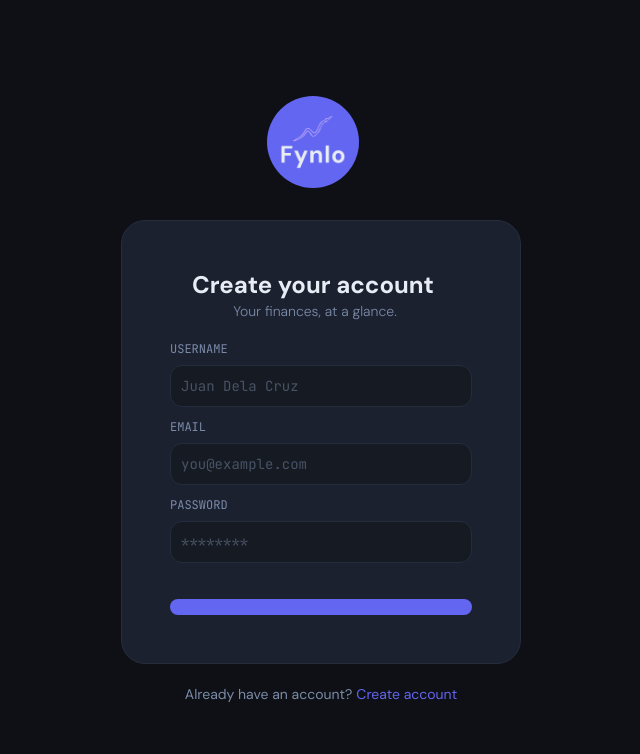
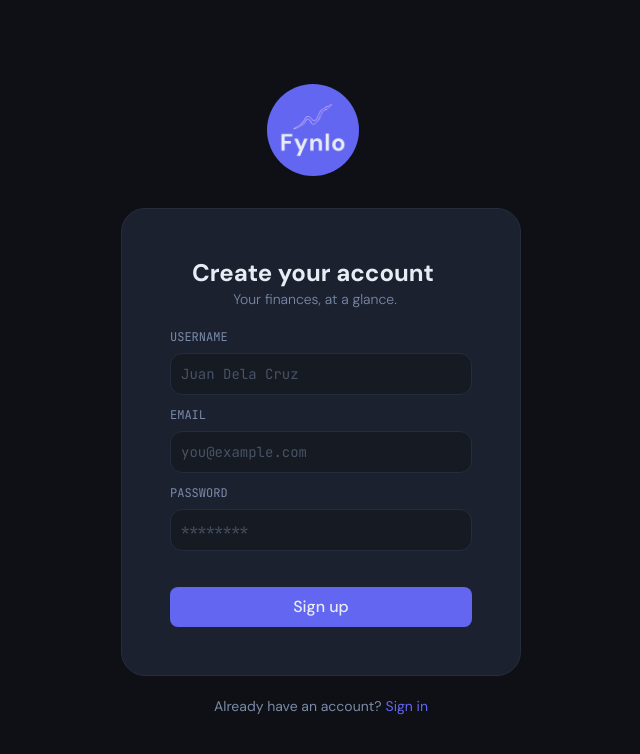
Before and after one commit to GemsLister/Fynlo, a React (Vite) app in the folder client/: page /register in a window 1280 px wide. Shown: the top 754 px of the page, without its empty margins (319-959 px from the left). Built offline with nearby package versions, Linux system fonts and the light colour scheme; no server answers.

Commit message:
feat(auth): integrate useRegister hook into RegisterPage

```diff
--- a/client/src/pages/auth/RegisterPage.tsx
+++ b/client/src/pages/auth/RegisterPage.tsx
@@ -1,9 +1,11 @@
 import { AuthForm } from "../../components/forms/AuthForm";
 import { AuthInputs } from "../../components/inputs/AuthInputs";
 import { AuthLayout } from "../../components/layouts/auth/AuthLayout";
+import { useRegister } from "../../hooks/auth/useRegister";
 import fynloLogo from "../../assets/fynlo-logo.png";
 
 export const RegisterPage = () => {
+  const { setUsername, setPassword, setEmail, handleRegister } = useRegister();
   return (
     <div className="flex justify-center bg-background h-screen">
       <div className="flex flex-col justify-center items-center">
@@ -16,31 +18,31 @@ export const RegisterPage = () => {
           heading="Create your account"
           subheading="Your finances, at a glance."
         >
-          <AuthForm>
+          <AuthForm onSubmit={handleRegister} text="Sign up">
             <AuthInputs
               type="text"
               placeholder="Juan Dela Cruz"
               label="USERNAME"
-              setValue={() => {}}
+              setValue={setUsername}
             />
             <AuthInputs
-              type="text"
+              type="email"
               placeholder="you@example.com"
               label="EMAIL"
-              setValue={() => {}}
+              setValue={setEmail}
             />
             <AuthInputs
               type="password"
               placeholder="********"
               label="PASSWORD"
-              setValue={() => {}}
+              setValue={setPassword}
             />
           </AuthForm>
         </AuthLayout>
         <span className="flex text-text-primary font-sans text-sm mt-5">
           <p className="text-text-secondary mr-1">Already have an account?</p>
-          <a href="/login" className="text-accent">
-            Create account
+          <a href="/" className="text-accent">
+            Sign in
           </a>
         </span>
       </div>
```
